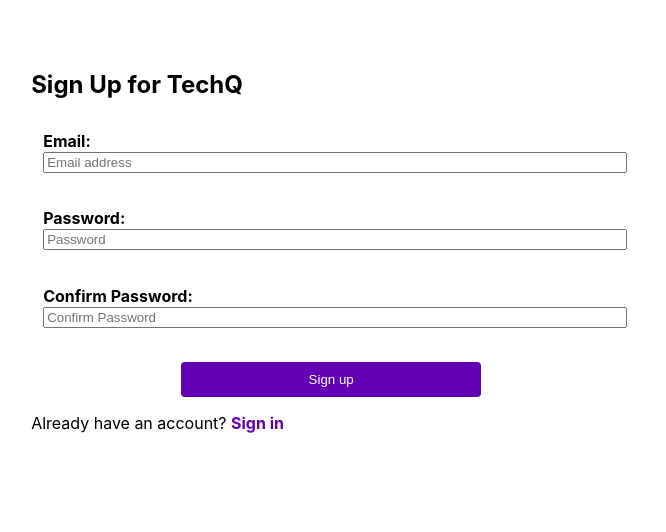
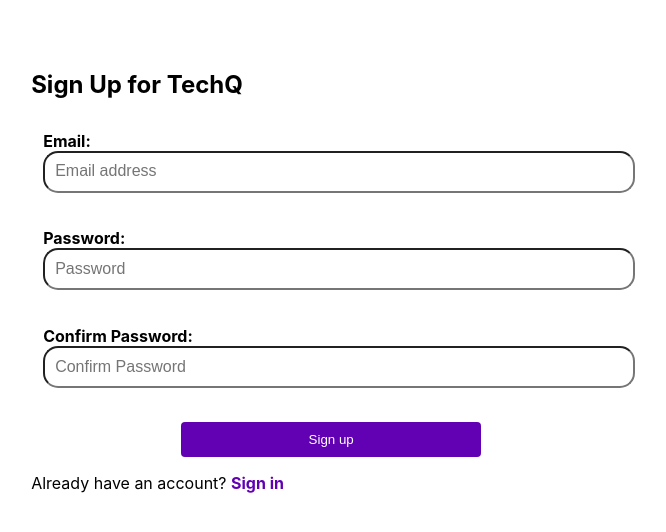
Before and after one commit to edobbin/TechQ, a React (Create React App) app in the folder tech-q/: page /signup in a window 1280 px wide. Shown: the top 532 px of the page, without its empty margins (19-685 px from the left). Built offline with nearby package versions, Linux system fonts and the light colour scheme; no server answers.

Commit message:
code question start

```diff
--- a/tech-q/src/components/Auth.css
+++ b/tech-q/src/components/Auth.css
@@ -24,6 +24,12 @@
 .auth input {
     margin-bottom: 2%;
     width: 100%;
+    border-radius: 15px;
+    height: 35px;
+    font-size: 16px;
+    padding-top: 2;
+    padding-inline-start: 10px;
+    padding-bottom: 2px;
 }
 
 .auth button {
--- a/tech-q/src/firebase.js
+++ b/tech-q/src/firebase.js
@@ -3,13 +3,13 @@
 import { getAuth } from "firebase/auth";
 
 const firebaseConfig = {
-  apiKey: process.env.REACT_APP_API_KEY,
-  authDomain: process.env.REACT_APP_AUTH_DOMAIN,
-  projectId: process.env.REACT_APP_PROJECT_ID,
-  storageBucket: process.env.REACT_APP_STORAGE_BUCKET,
-  messagingSenderId: process.env.REACT_APP_MESSAGING_SENDER_ID,
-  appId: process.env.REACT_APP_ID,
-  measurementId: process.env.REACT_APP_MEASUREMENT_ID
+  apiKey: "AIzaSyDN0LrBBFaSe0W9i-331CwTI_TM_2EiwYw",
+  authDomain: "techq-5412b.firebaseapp.com",
+  projectId: "techq-5412b",
+  storageBucket: "techq-5412b.appspot.com",
+  messagingSenderId: "75170556973",
+  appId: "1:75170556973:web:a56f7d21dd771e1a83dca4",
+  measurementId: "G-NN5G7L3RX5"
 };
 
 // Initialize Firebase
```
Also changed, not shown: tech-q/src/components/CodeQuestion.js (added).
